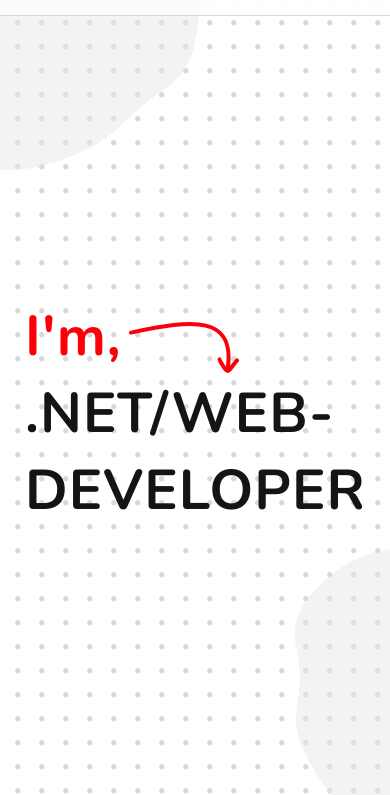
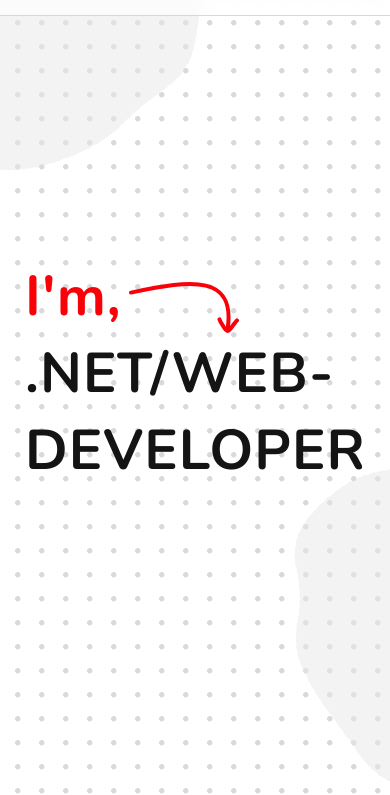
Before and after one commit to PArrotWeb/PArrotWeb.github.io, a plain HTML site: page index.html in a window 390 px wide. Shown: the part 49-844 px from the top of the page. Drawn offline with nearby package versions, Linux system fonts and the light colour scheme.

Commit message:
adaptive fixes

```diff
--- a/scss/index.scss
+++ b/scss/index.scss
@@ -952,10 +952,10 @@ a.reviews__card-header-titles {
   .header__open-btn {
 	display: block;
   }
-
-  .home {
-	padding: 40px 0;
-  }
+  //
+  //.home {
+	//padding: 40px 0;
+  //}
 
   .home__title {
 	width: 340px;
```
Also changed, not shown: css/index.css, css/index.min.css, 1 other file.
